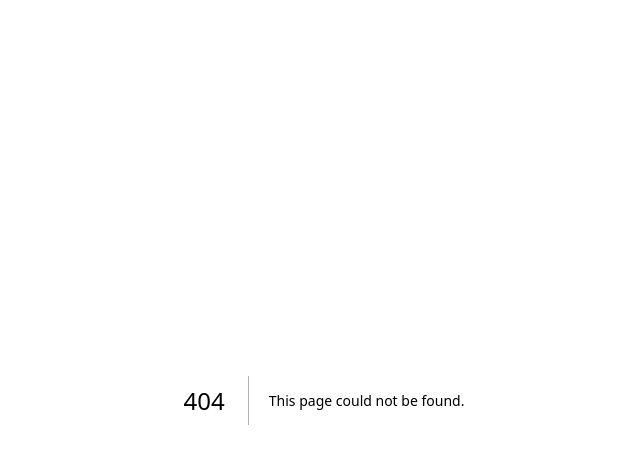
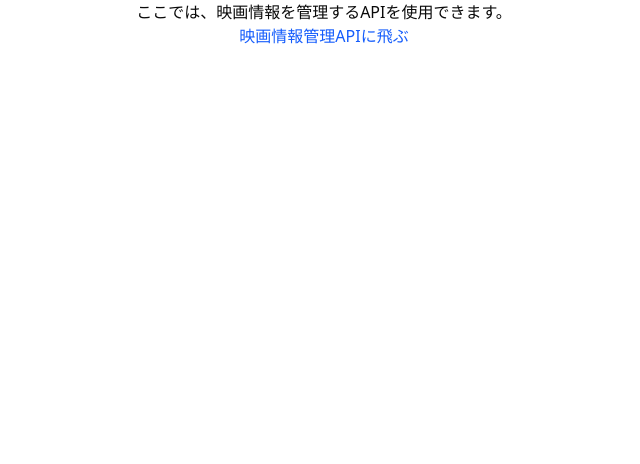
Before and after one commit to rrr-bit00/movie-management-site, a Next.js app in the folder frontend/: page / in a window 1280 px wide. Before the commit this address had no page. Shown: the top 464 px of the page, without its empty margins (316-956 px from the left). Built offline with nearby package versions, Linux system fonts and the light colour scheme.

Commit message:
feat: Rootページの作成とレイアウトの調整 - Rootページを作成 - Headerの検索欄にあるプレイスホルダーを変更 - 詳細情報を表示するページの補足を太字でh3ぐらいの大きさに変更

```diff
--- a/frontend/src/app/Layouts/PublicHeader.jsx
+++ b/frontend/src/app/Layouts/PublicHeader.jsx
@@ -30,7 +30,7 @@ export default function PublicHeader() {
             </NavigationMenuList>
           </NavigationMenu>
           <div className="flex items-center gap-4">
-            <Input placeholder="検索" className="w-[200px] lg:w-[300px]" />
+            <Input placeholder="作品や監督、公開年から検索" className="w-[200px] lg:w-[300px]" />
           </div>
         </div>
       </header >
--- a/frontend/src/app/movies/[id]/page.jsx
+++ b/frontend/src/app/movies/[id]/page.jsx
@@ -7,10 +7,9 @@ async function GetMovie(id) {
 }
 
 export default async function page({ params }) {
-    const param = await params
-    // const movie = await GetMovie(param.id)
+    // const movie = await GetMovie(params.id)
 
-
+    // params（id）のDataを取得する
     const movie = mocksData.find(m => m.id == params.id)
     return (
         <div className="bg-gray-200">
@@ -22,7 +21,8 @@ export default async function page({ params }) {
                     <span>公開年：{movie.released_year}年</span>
                 </div>
             </div>
-            <p className="text-lg px-6 ">補足：{movie.discription}</p>
+            <br />
+            <p className="text-lg px-6 "><span className="text-xl font-bold">補足</span>：{movie.discription}</p>
         </div>
     )
 }
--- /dev/null
+++ b/frontend/src/app/page.jsx
@@ -0,0 +1,10 @@
+import Link from "next/link"
+
+export default function page() {
+  return (
+    <div className="text-center">ここでは、映画情報を管理するAPIを使用できます。
+      <br />
+      <Link href={`/movies/`} className="text-blue-600">映画情報管理APIに飛ぶ</Link>
+    </div>
+  )
+}
```
